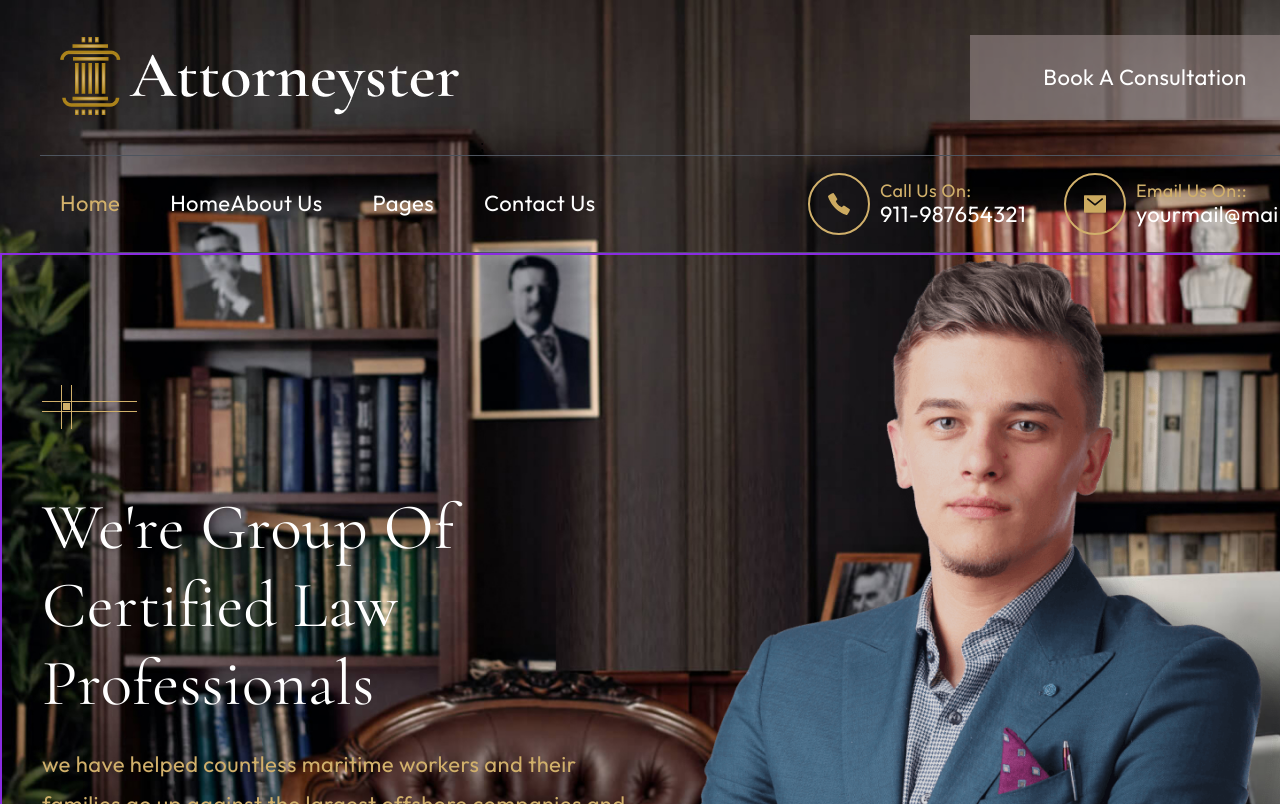
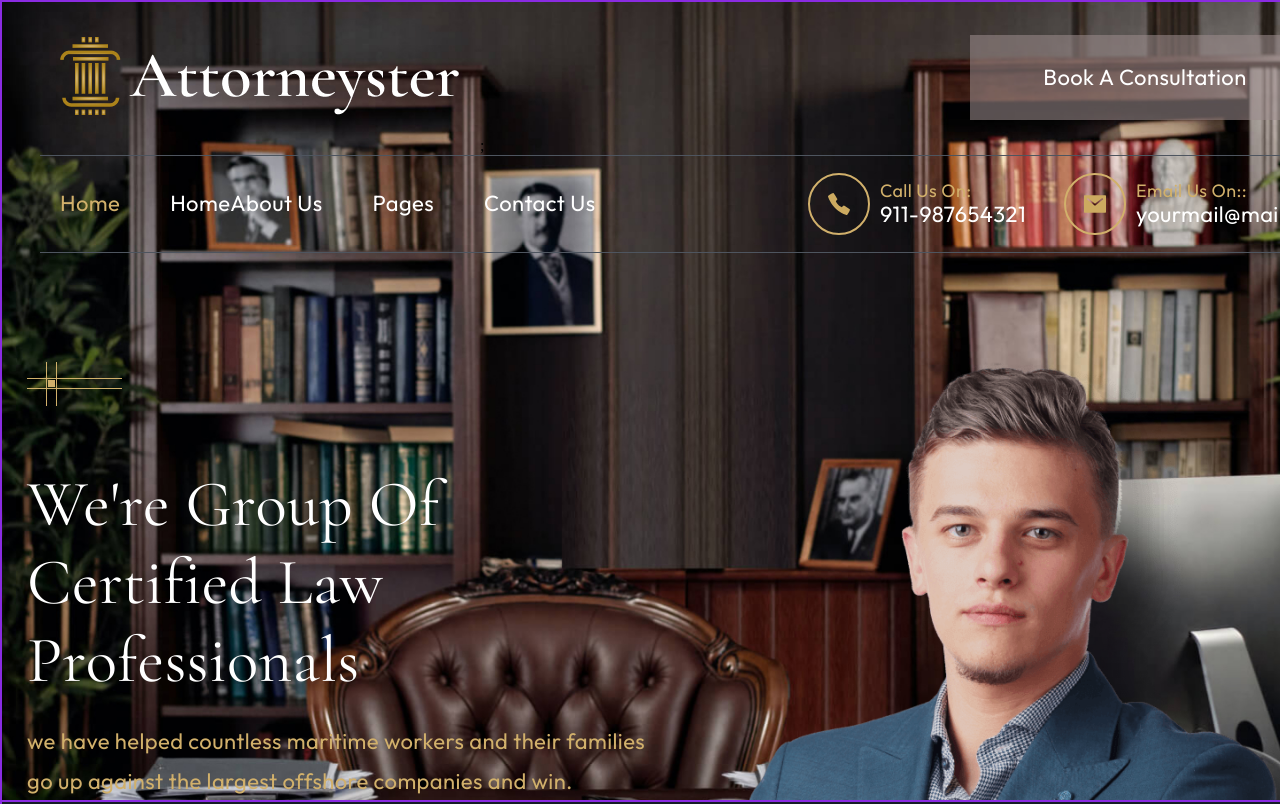
Before and after one commit to Tuljam/Attorneyster, a plain HTML site: page index.html in a window 1280 px wide. Shown: the top 804 px of the page. Drawn offline with nearby package versions, Linux system fonts and the light colour scheme.

Commit message:
correcting sections header and banner

```diff
--- a/assets/styles/blocks/_banner.scss
+++ b/assets/styles/blocks/_banner.scss
@@ -1,31 +1,25 @@
 
 .banner {
-        // height: 100vh;
-
-        // display: flex;
-        // align-items: center;
-        // padding: 250px 0;
-
-
+        height: 100vh;
+        background-image: url(../images/background-fon.jpg), url(../images/background-fon-buttom.jpg);
+        background-position: center;
+        background-size: cover;
+        width: 100%;
     .container {
+        padding: 260px 25px 100px 25px;
 
     }
     &__block-grid {
         display: grid;
         grid-template-columns: 1fr 1fr;
         grid-template-rows: 1fr;
-        // padding: 25px 0 25px 0;
+        padding: 100px 0 0 0;
     }
     &-item {
 
         &__info{
-        grid-column-start: 1;
-        grid-row-start: 1;
-        padding-top: 130px;
     }
         &__photo {
-        grid-column-start: 2;
-        grid-row-start: 1;
         background: transparent;
         width: 672px;
         height: 708px;
--- a/assets/styles/blocks/_header.scss
+++ b/assets/styles/blocks/_header.scss
@@ -1,15 +1,7 @@
-.wrapper {
-    background-image: url(../images/background-fon.jpg), url(../images/background-fon-buttom.jpg);
-    background-position: center;
-    background-size: cover;
-    width: 100%;}
-
 .header-attornest {
-    // height: 295px;
-    // position: absolute;
-
-    left: 0;
-    right: 0;
+    height: 295px;
+    width: 100%;
+    position: absolute;
 
     .container {
     border: none
--- a/assets/styles/blocks/_history.scss
+++ b/assets/styles/blocks/_history.scss
@@ -92,12 +92,11 @@
         border-top: none;
         border-left: none;
         border-right: none;
-        border-bottom: 5px solid ;
+        border-bottom: 5px solid #D1B06B;
         border-image:
          linear-gradient (
-         to bottom,
-         #D1B06B,
-         rgba(247, 243, 243, 0.966)) 1 100%;
+         to right,
+         #D1B06B 20%,rgba(247, 243, 243, 0.966) 70%);
 
         margin-bottom: 40px;
         background:rgba(31, 39, 50, 0.15);
--- a/index.html
+++ b/index.html
@@ -11,7 +11,6 @@
 
 </head>
 <body>
-    <div class="wrapper">
 <header class="header-attornest">
         <div class="container">
             <div class="header-attornest__logo-block">
@@ -104,7 +103,6 @@
             </div>
         </div>
     </section>
-</div>
     <section class="welcome">
         <div class="container">
             <div class="welcome__block-grid">
@@ -686,7 +684,7 @@
                                 75%">
                     <input class="history-specialised__form-item" type="text" value="Accident & Wrongful Death
                     90%">
-                    <button class="button button--history">Free Consulting</button>
+                    <button class="button button--history"> <span>Free Consulting</span> </button>
                 </form>
             </div>
                 </div>
```
Also changed, not shown: assets/styles/main.css, 1 other file.
